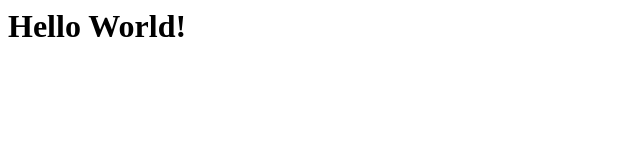
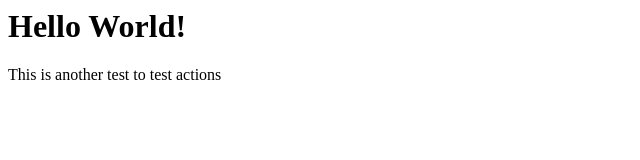
Before and after one commit to elinkrull/Workflow, a plain HTML site: page index.html in a window 1280 px wide. Shown: the whole page, without its empty margins (0-640 px from the left). Drawn offline with Linux system fonts and the light colour scheme.

Commit message:
Add more text to index.html

```diff
--- a/index.html
+++ b/index.html
@@ -4,5 +4,6 @@
 </head>
 <body>
   <h1>Hello World!</h1>
+  <p>This is another test to test actions</p>
 </body>
 </html>
```
